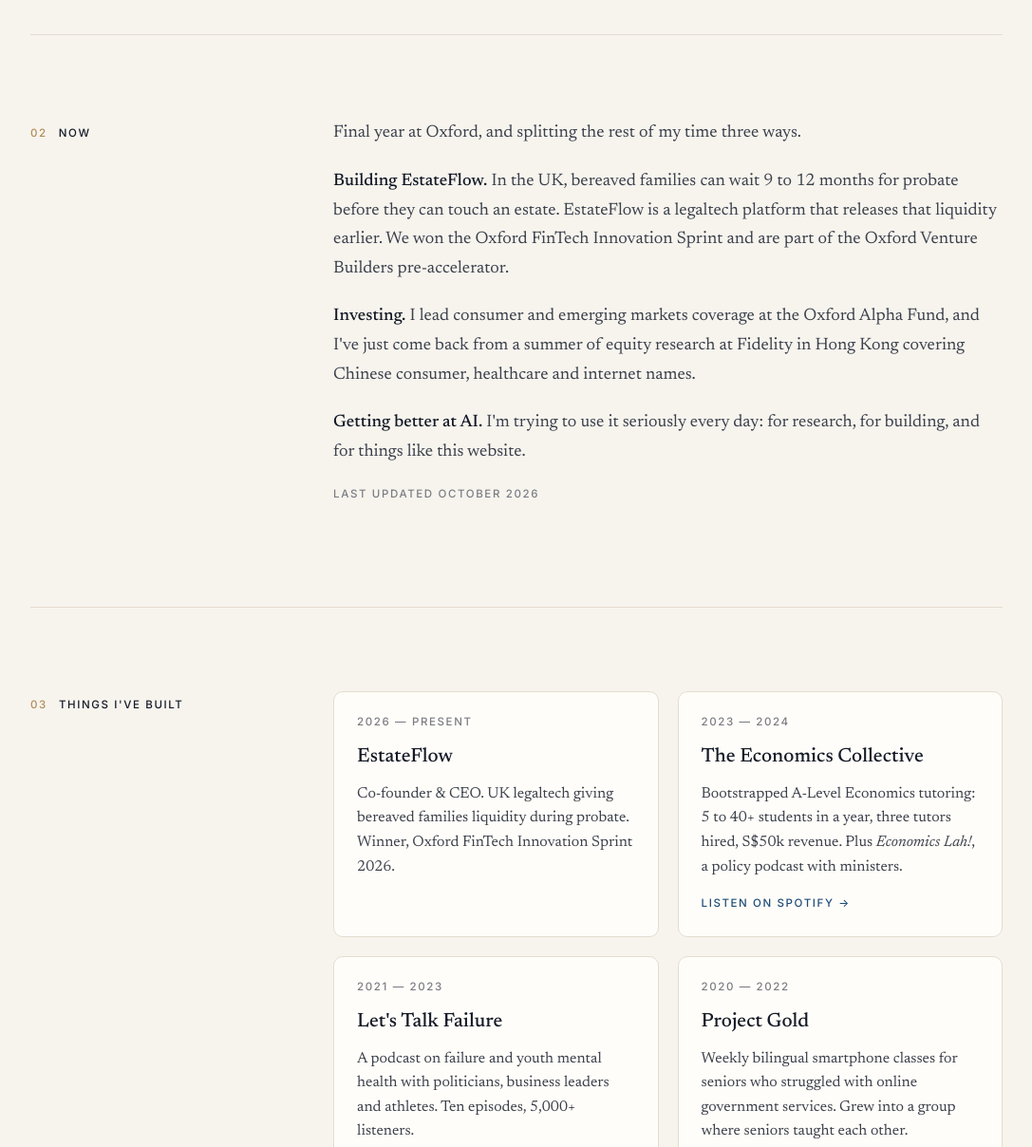
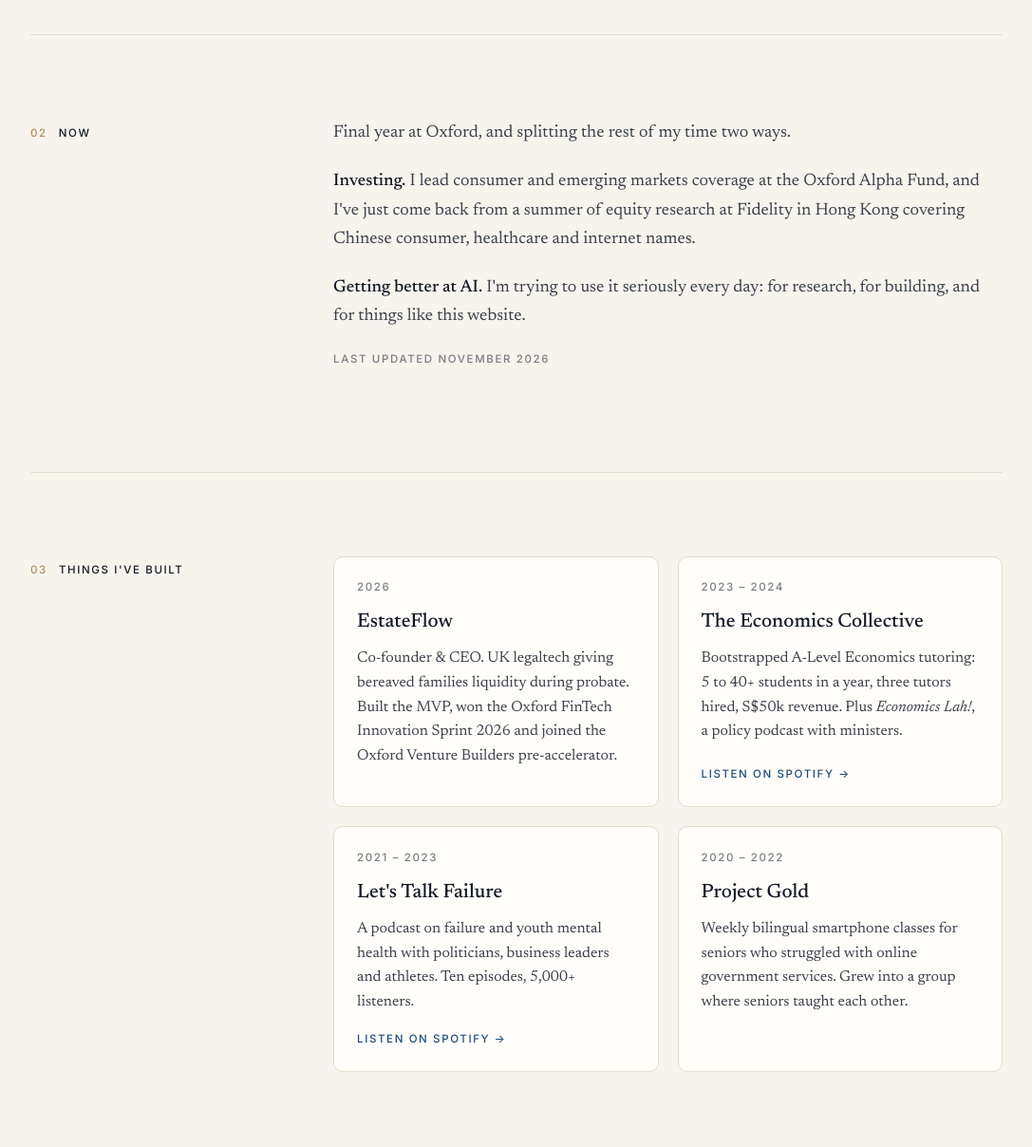
Before and after one commit to chewrayner-svg/raynerchew, a plain HTML site: page index.html in a window 1280 px wide. Shown: the part 1320-2528 px from the top of the page at 95% size, without its empty margins (96-1183 px from the left). Drawn offline with Linux system fonts and the light colour scheme.

Commit message:
Mark EstateFlow as past work, replace em-dashes
Co-Authored-By: Claude Opus 5.5 <noreply@anthropic.com>
Claude-Session: https://claude.ai/code/session_01EJ11xigJeFbCNVSxgQQivo

```diff
--- a/index.html
+++ b/index.html
@@ -89,13 +89,7 @@
         <div class="label"><span class="num">02</span>Now</div>
         <div class="content">
           <p>
-            Final year at Oxford, and splitting the rest of my time three ways.
-          </p>
-          <p>
-            <strong>Building EstateFlow.</strong> In the UK, bereaved families can wait 9 to 12
-            months for probate before they can touch an estate. EstateFlow is a legaltech
-            platform that releases that liquidity earlier. We won the Oxford FinTech Innovation
-            Sprint and are part of the Oxford Venture Builders pre-accelerator.
+            Final year at Oxford, and splitting the rest of my time two ways.
           </p>
           <p>
             <strong>Investing.</strong> I lead consumer and emerging markets coverage at the
@@ -106,7 +100,7 @@
             <strong>Getting better at AI.</strong> I'm trying to use it seriously every day:
             for research, for building, and for things like this website.
           </p>
-          <p class="label updated">Last updated October 2026</p>
+          <p class="label updated">Last updated November 2026</p>
         </div>
       </section>
 
@@ -117,24 +111,24 @@
         <div class="content wide">
           <div class="cards">
             <div class="card">
-              <span class="label">2026 — Present</span>
+              <span class="label">2026</span>
               <h3>EstateFlow</h3>
-              <p>Co-founder &amp; CEO. UK legaltech giving bereaved families liquidity during probate. Winner, Oxford FinTech Innovation Sprint 2026.</p>
+              <p>Co-founder &amp; CEO. UK legaltech giving bereaved families liquidity during probate. Built the MVP, won the Oxford FinTech Innovation Sprint 2026 and joined the Oxford Venture Builders pre-accelerator.</p>
             </div>
             <div class="card">
-              <span class="label">2023 — 2024</span>
+              <span class="label">2023 – 2024</span>
               <h3>The Economics Collective</h3>
               <p>Bootstrapped A-Level Economics tutoring: 5 to 40+ students in a year, three tutors hired, S$50k revenue. Plus <em>Economics Lah!</em>, a policy podcast with ministers.</p>
               <div class="more-links label more"><a href="https://open.spotify.com/show/1annAQR5iUajudpg7tpcp0">Listen on Spotify</a></div>
             </div>
             <div class="card">
-              <span class="label">2021 — 2023</span>
+              <span class="label">2021 – 2023</span>
               <h3>Let's Talk Failure</h3>
               <p>A podcast on failure and youth mental health with politicians, business leaders and athletes. Ten episodes, 5,000+ listeners.</p>
               <div class="more-links label more"><a href="https://open.spotify.com/show/7MXEx6AosELRTVvvmLlBUb">Listen on Spotify</a></div>
             </div>
             <div class="card">
-              <span class="label">2020 — 2022</span>
+              <span class="label">2020 – 2022</span>
               <h3>Project Gold</h3>
               <p>Weekly bilingual smartphone classes for seniors who struggled with online government services. Grew into a group where seniors taught each other.</p>
             </div>
@@ -157,7 +151,7 @@
               </div>
             </li>
             <li>
-              <span class="when label">2024 — Present</span>
+              <span class="when label">2024 – Present</span>
               <div class="entry">
                 <h3>Portfolio Manager<span class="slash">/</span><em>Oxford Alpha Fund</em></h3>
                 <p>Lead consumer &amp; emerging markets coverage. Captained the team that won 1st Place Overall at the London Business School Stock Pitch Competition 2026.</p>
@@ -178,7 +172,7 @@
               </div>
             </li>
             <li>
-              <span class="when label">2025 — 2026</span>
+              <span class="when label">2025 – 2026</span>
               <div class="entry">
                 <h3>M&amp;A Director<span class="slash">/</span><em>CapitOx</em></h3>
                 <p>Led two cross-border acquisition pitches to the CapitOx Global Finals (top 8).</p>
@@ -189,14 +183,14 @@
           <p class="label subhead">Education</p>
           <ul class="timeline">
             <li>
-              <span class="when label">2024 — 2027</span>
+              <span class="when label">2024 – 2027</span>
               <div class="entry">
                 <h3>Economics &amp; Management<span class="slash">/</span><em>University of Oxford</em></h3>
                 <p>Hertford College. First Class Honours in Preliminary Examinations.</p>
               </div>
             </li>
             <li>
-              <span class="when label">2017 — 2022</span>
+              <span class="when label">2017 – 2022</span>
               <div class="entry">
                 <h3>A Levels<span class="slash">/</span><em>Raffles Institution</em></h3>
                 <p>8 A* distinctions including H3 Game Theory. MOE Humanities Scholar.</p>
--- a/style.css
+++ b/style.css
@@ -1,5 +1,5 @@
 /* ==========================================================
-   style.css — one stylesheet shared by every page.
+   style.css – one stylesheet shared by every page.
    Change the colours and fonts here and the whole site updates.
    ========================================================== */
 
```
